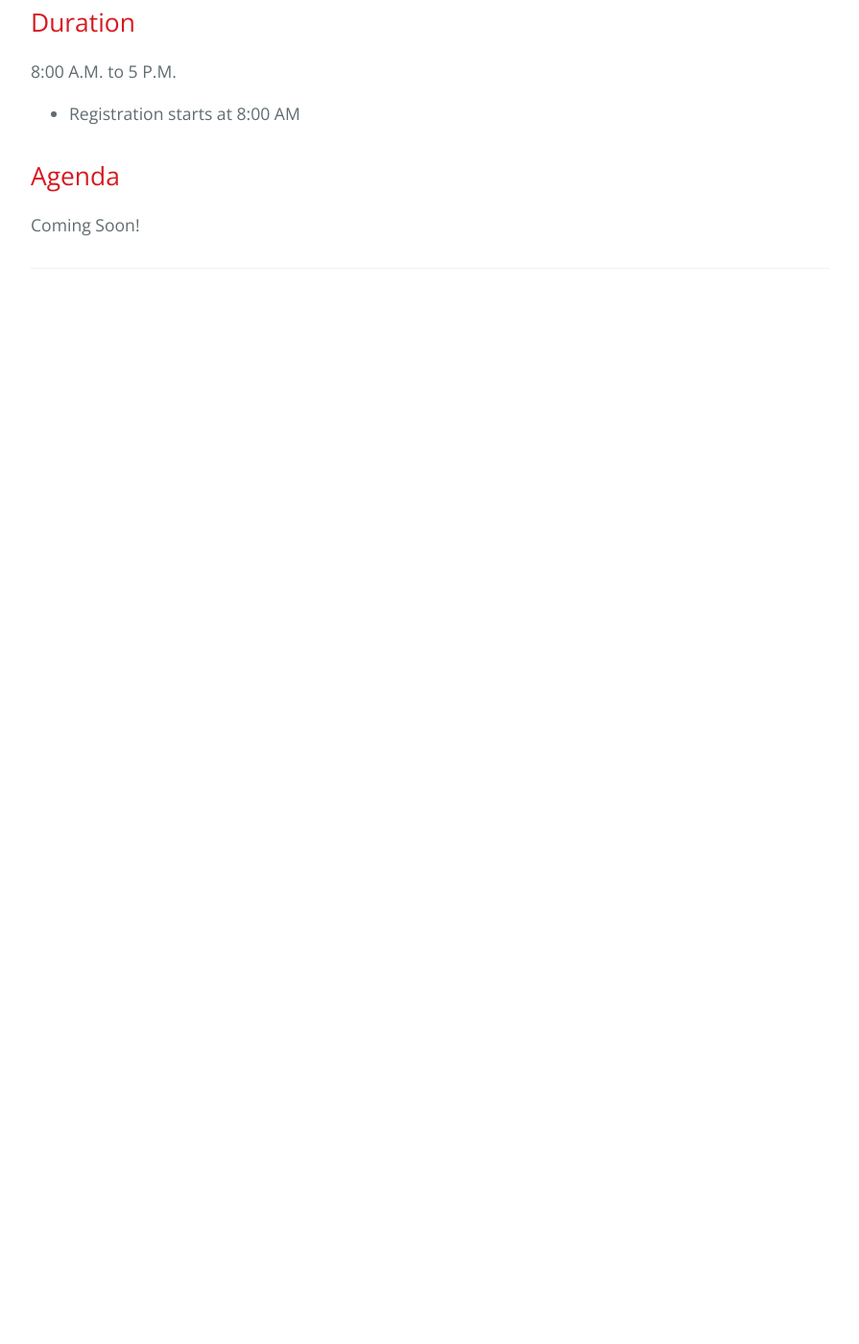
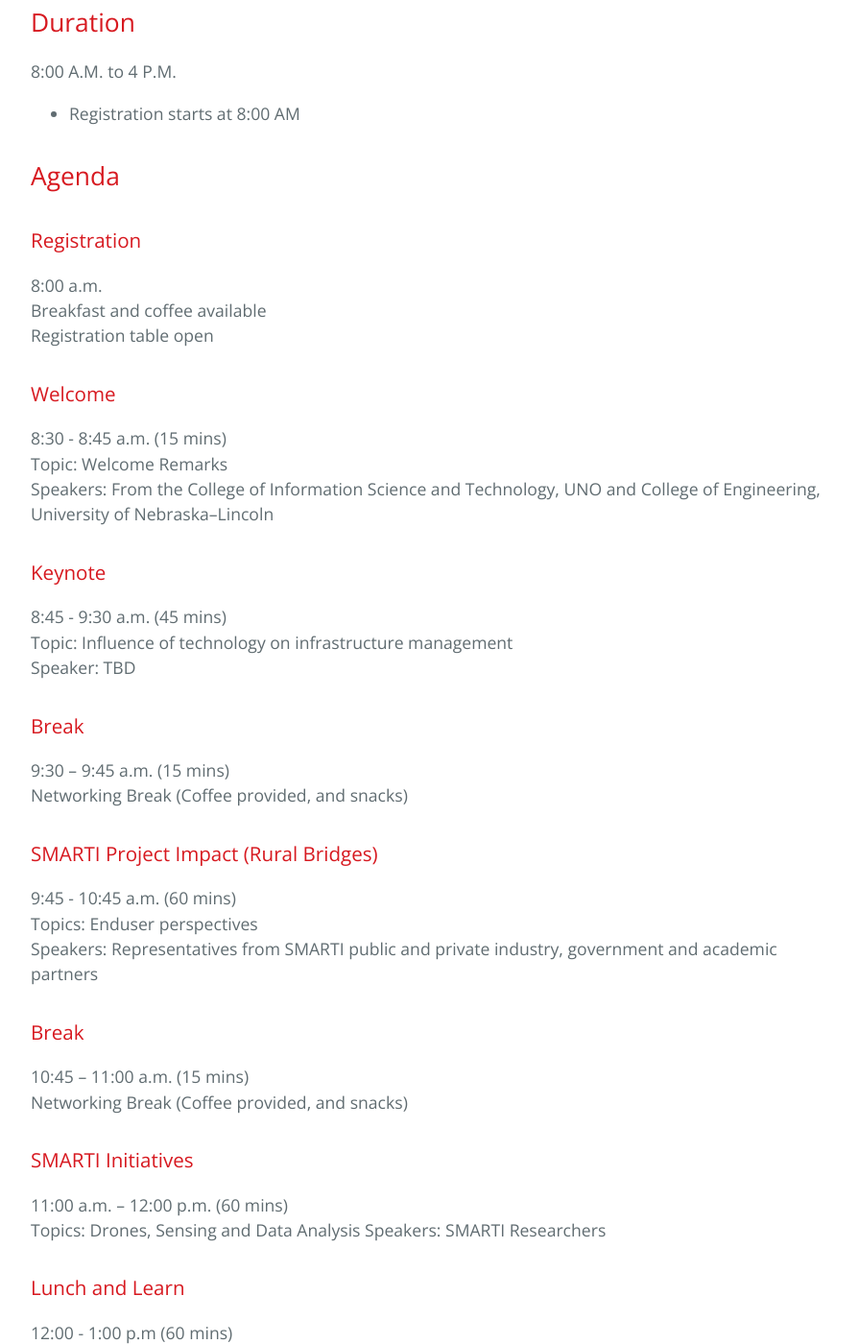
Before and after one commit to BridgingBigData/BridgingBigData.github.io, a Jekyll site: the page built from pages/bbd2019agenda.md, in a window 1280 px wide and 1400 px high, scrolled down 611 px. Shown: the whole window at 96% size, without its empty margins (192-1087 px from the left). Built offline with Jekyll 4.4.1, drawn with Linux system fonts in a browser that asks for light colours; before the commit the page ends 955 px from its top, so only the background shows below that; some of the changed text lies outside the part shown.

Commit message:
Update bbd2019agenda.md

```diff
--- a/pages/bbd2019agenda.md
+++ b/pages/bbd2019agenda.md
@@ -10,9 +10,66 @@
 Monday, September 16th 2019
 
 ## Duration
-8:00 A.M. to 5 P.M.
+8:00 A.M. to 4 P.M.
 - Registration starts at 8:00 AM
 
 ## Agenda
 
-Coming Soon!
+### Registration
+8:00 a.m.
+Breakfast and coffee available
+Registration table open
+
+### Welcome
+8:30 - 8:45 a.m. (15 mins)
+Topic: Welcome Remarks
+Speakers: From the College of Information Science and Technology, UNO and College of Engineering, University of Nebraska–Lincoln
+
+### Keynote
+8:45 - 9:30 a.m. (45 mins)
+Topic: Influence of technology on infrastructure management
+Speaker: TBD
+
+### Break
+9:30 – 9:45 a.m. (15 mins)
+Networking Break (Coffee provided, and snacks)
+
+### SMARTI Project Impact (Rural Bridges)
+9:45 - 10:45 a.m. (60 mins)
+Topics: Enduser perspectives
+Speakers: Representatives from SMARTI public and private industry, government and academic partners
+
+### Break
+10:45 – 11:00 a.m. (15 mins)
+Networking Break (Coffee provided, and snacks)
+
+### SMARTI Initiatives
+11:00 a.m. – 12:00 p.m. (60 mins)
+Topics: Drones, Sensing and Data Analysis
+Speakers: SMARTI Researchers
+
+### Lunch and Learn
+12:00 - 1:00 p.m (60 mins)
+Lunch Keynote Speaker: TBD
+
+### Bridge Stakeholder Initiatives: Gaps and Needs
+1:00 to 2:00 p.m. (60 mins)
+Topics: Decision making for rural bridges, Railroad perspectives, Data Access (Infobridge), New sensing mechanisms.
+Speakers: Representatives from NE DOT, Union Pacific, FHWA, HDR, ERDC, Kiewit per availability
+
+### Break
+2:00 – 2:15 p.m.
+Networking Break (Coffee provided, and snacks)
+
+### Facilitated Working Session
+2:15 to 3:00 p.m. (45 mins)
+Breakout: Prioritizing gaps and needs
+
+### Break
+3:00 – 3:15 p.m.
+Networking Break (Coffee provided, and snacks)
+
+### Closing Keynote
+3:15 to 4:00 p.m.
+Topic: Structural Health Monitoring in Practice: The way forward
+Speaker: TBD
```
